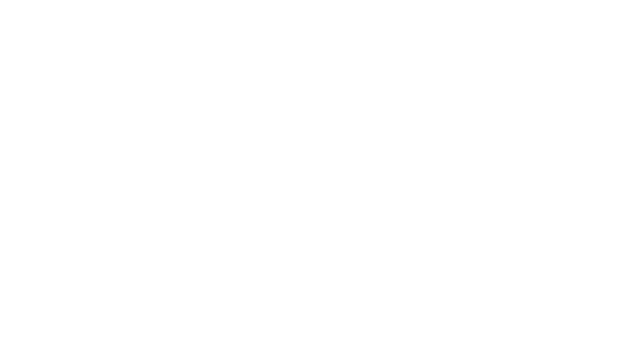
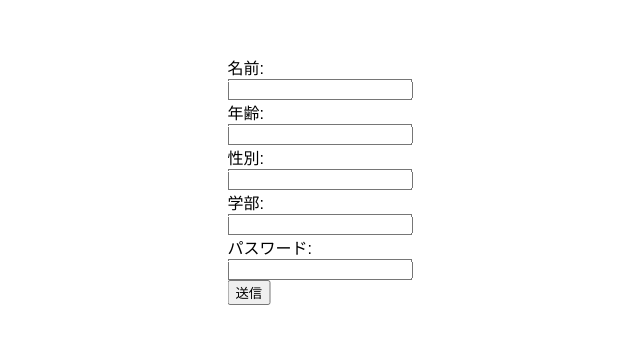
Before and after one commit to tic-matching/matching-client, a React (Create React App) app: page /Registration in a window 1280 px wide. Shown: the part 220-564 px from the top of the page, without its empty margins (320-960 px from the left). Built offline with nearby package versions, Linux system fonts and the light colour scheme.

Commit message:
Merge from "feature/osawa/resistrantion"

```diff
--- a/src/App.js
+++ b/src/App.js
@@ -1,12 +1,19 @@
 import React from "react";
-import { BrowserRouter as Router, Route } from "react-router-dom";
+import {
+	BrowserRouter as Router,
+	Route
+} from "react-router-dom";
+
+
 
 import Welcome from "./Welcome";
+import Registration from "./Registration";
 
 function App() {
   return (
     <Router>
         <Route exact path="/" component={Welcome}></Route>
+        <Route path="/Registration" component={Registration}></Route>
     </Router>
   );
 }
--- /dev/null
+++ b/src/Registration.js
@@ -0,0 +1,95 @@
+import React, {Component} from 'react';
+import styled from "styled-components";
+
+import {resisterUser} from "./lib/server";
+
+//複数テキストの入力コンポーネント
+export class Registration extends React.Component {
+    constructor (props) {
+        super(props)
+        //状態を初期化
+        this.state = {
+            name:  '',
+            age:   '',
+            gender: '',
+            department: '',
+            password: ''
+        }
+    }
+    //値が変更されたとき
+    doChange (e) {
+        const userValue = e.target.value
+        const key = e.target.name
+        this.setState({[key]: userValue})
+    }
+    //送信ボタンが押されたとき
+    doSubmit (e) {
+        e.preventDefault()
+        resisterUser({
+            name:  this.state.name,
+            age:   this.state.age,
+            gender: this.state.gender,
+            department: this.state.department,
+            password: this.state.password
+        }).then((res) => res.json()
+        ).then(json => console.log(json));
+    }
+    //画面の描画
+    render () {
+        //イベントをメソッドにバインド
+        const doSubmit = (e) => this.doSubmit(e)
+        const doChange = (e) => this.doChange(e)
+        return (
+            <Container>
+                <form onSubmit={doSubmit}>
+                    <div><label>
+                        名前: <br />
+                        <input name='name'
+                            type='text'
+                            value={this.state.name}
+                            onChange={doChange} />
+                    </label></div>
+                    <div><label>
+                        年齢: <br />
+                        <input name='age'
+                            type='text'
+                            value={this.state.age}
+                            onChange={doChange} />
+                    </label></div>
+                    <div><label>
+                        性別: <br />
+                        <input name='gender'
+                            type='text'
+                            value={this.state.gender}
+                            onChange={doChange} />
+                    </label></div>
+                    <div><label>
+                        学部: <br />
+                        <input name='department'
+                            type='text'
+                            value={this.state.department}
+                            onChange={doChange} />
+                    </label></div>
+                    <div><label>
+                        パスワード: <br />
+                        <input name='password'
+                            type='text'
+                            value={this.state.password}
+                            onChange={doChange} />
+                    </label></div>
+                    <input type='submit' value='送信' />
+                </form>
+            </Container>
+        )
+    }
+}
+
+export default Registration
+
+const Container = styled.div`
+	font-family: ProximaNova, sans-serif;
+    position: fixed;
+    top: 50%;
+    left: 50%;
+    transform: translate(-50%, -50%);
+`;
--- a/src/Welcome.js
+++ b/src/Welcome.js
@@ -1,5 +1,11 @@
 import React from "react";
 import styled from "styled-components";
+import {
+	BrowserRouter as Router,
+	Route,
+	Link,
+	Switch
+} from 'react-router-dom'
 
 export default function Welcome(props){
 	return (
@@ -10,7 +16,7 @@ export default function Welcome(props){
 					<Title>~Hello, world~</Title>
 					ここにキャッチフレーズを入力
 				</CatchPhrase>
-			<Button>今すぐ始める</Button>
+				<Button><Link to="/Registration">今すぐ始める</Link></Button>
 			</Screen>
 	)
 }
--- /dev/null
+++ b/src/lib/server.js
@@ -0,0 +1,18 @@
+const SERVER_URL = "http://localhost:3000";
+
+export async function resisterUser(data){
+	const url = SERVER_URL + "/users";
+	const option = {
+    method: 'POST',
+    mode: 'cors',
+    cache: 'no-cache',
+    credentials: 'same-origin',
+    headers: {
+      'Content-Type': 'application/json'
+    },
+    redirect: 'follow',
+    referrerPolicy: 'no-referrer',
+    body: JSON.stringify(data) // 本文のデータ型は "Content-Type" ヘッダーと一致する必要があります
+  }
+	return fetch(url, option);
+}
```
Lines whose indentation alone changed are shown as unchanged.
